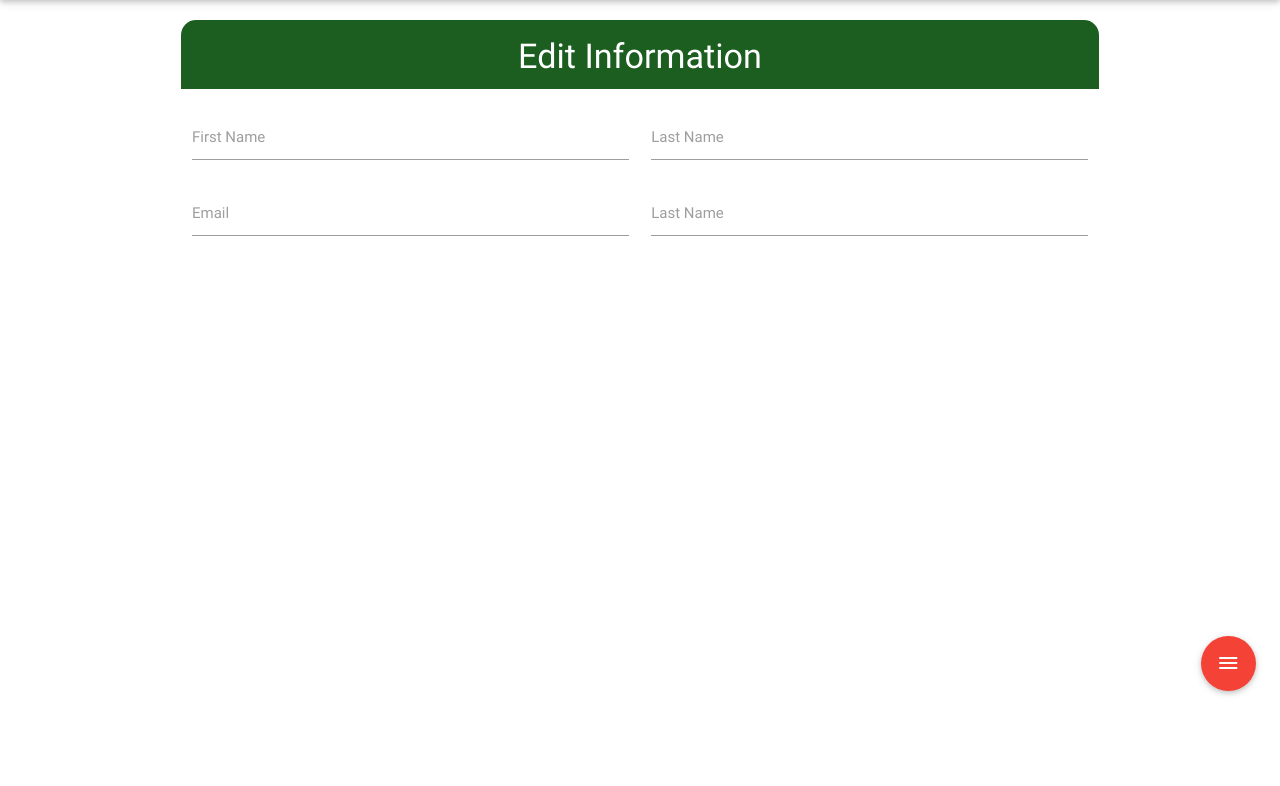
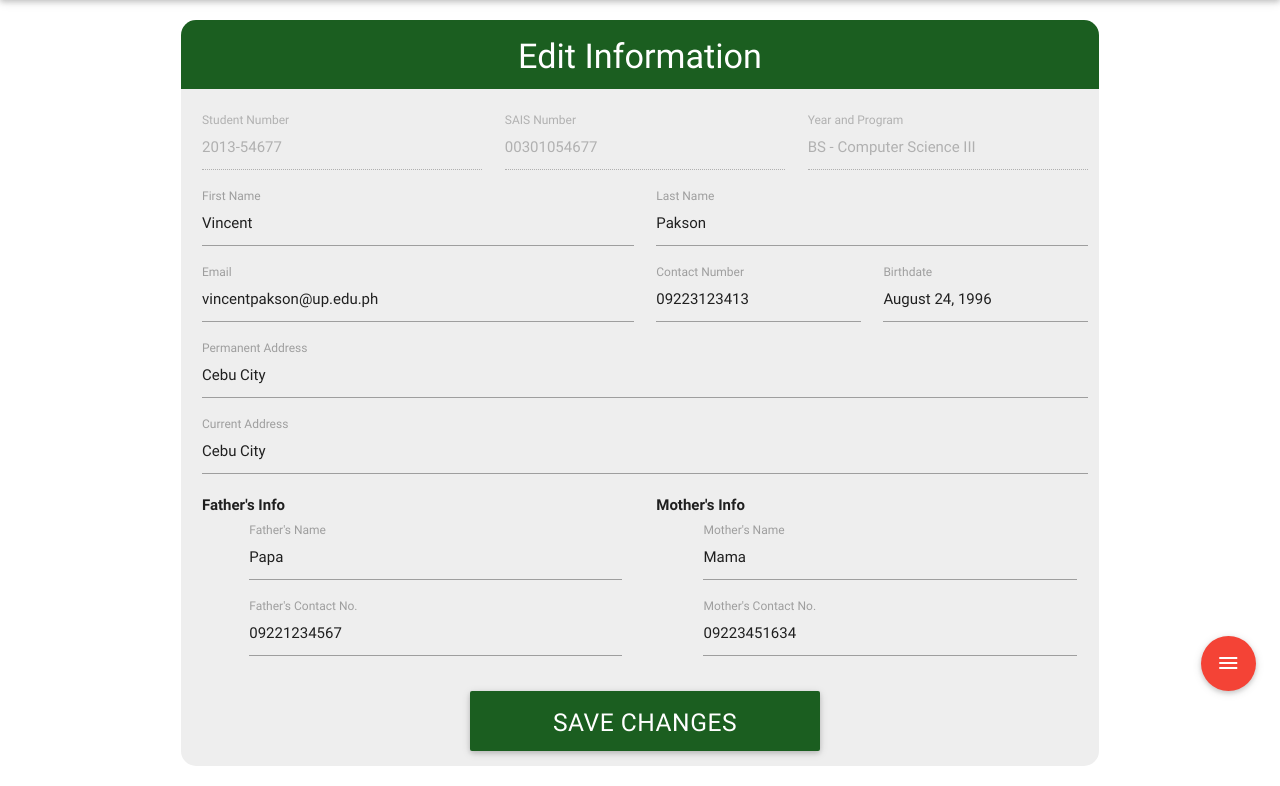
Before and after one commit to LucidComplex/sais-x, a Django app: page /edit in a window 1280 px wide. Shown: the part 64-850 px from the top of the page. Before the commit the page ends 760 px from the top, so only its background shows below. Run offline with Django 3.2, Linux system fonts and the light colour scheme; some libraries are stand-ins or nearby versions.

Commit message:
edit info but info still couldnt be saved

```diff
--- a/saisX/enrollment/templates/enrollment/edit_info.html
+++ b/saisX/enrollment/templates/enrollment/edit_info.html
@@ -9,25 +9,75 @@
   <div class="row center green darken-4 white-text head-container" >
     <h4>Edit Information</h4>
   </div>
-  <div>
-
-  </div>
-  <div class="row edit-row" >
+  <div class="row edit-row info-container grey lighten-3">
+    <div class="input-field col l4 m12 s12">
+      <input disabled type="text" class="validate" id="student_number" value = "2013-54677">
+      <label class="active" for="student_number">Student Number</label>
+    </div>
+    <div class="input-field col l4 m6 s12">
+      <input disabled type="text" class="validate" id="sais_number" value = "00301054677">
+      <label class="active" for="sais_number">SAIS Number</label>
+    </div>
+    <div class="input-field col l4 m6 s12">
+      <input disabled type="text" class="validate" id="program" value = "BS - Computer Science III">
+      <label class="active" for="program">Year and Program</label>
+    </div>
     <div class="input-field col l6 12 s12">
-      <input type="text" class="validate" id="first_name" value = "{{student.first_name}}">
+      <input type="text" class="validate" id="first_name" value = "Vincent">
       <label class="active" for="first_name">First Name</label>
     </div>
-    <div class="input-field col l6 12 s12">
-      <input type="text" class="validate" id="last_name" value = "{{student.last_name}}">
+    <div class="input-field col l6 m12 s12">
+      <input type="text" class="validate" id="last_name" value = "Pakson">
       <label class="active" for="last_name">Last Name</label>
     </div>
-    <div class="input-field col l6 12 s12">
-      <input type="text" class="validate" id="email" value = "{{student.last_name}}">
+    <div class="input-field col l6 m12 s12">
+      <input type="text" class="validate" id="email" value = "vincentpakson@up.edu.ph">
       <label class="active" for="email">Email</label>
     </div>
-    <div class="input-field col l6 12 s12">
-      <input type="text" class="validate" id="last_name" value = "{{student.last_name}}">
-      <label class="active" for="last_name">Last Name</label>
+    <div class="input-field col l3 m6 s12">
+      <input type="text" class="validate" id="contact_number" value = "09223123413">
+      <label class="active" for="contact_number">Contact Number</label>
+    </div>
+    <div class="input-field col l3 m6 s12">
+      <input type="text" class="validate" id="birthdate" value = "August 24, 1996">
+      <label class="active" for="birthdate">Birthdate</label>
+    </div>
+    <div class="input-field col l12 m12 s12">
+      <input type="text" class="validate" id="perm_address" value = "Cebu City">
+      <label class="active" for="perm_address">Permanent Address</label>
+    </div>
+    <div class="input-field col l12 m12 s12">
+      <input type="text" class="validate" id="curr_address" value = "Cebu City">
+      <label class="active" for="curr_address">Current Address</label>
+    </div>
+    <div class="col l12 m12 s12">
+      <div class="row">
+        <div class="col l6 m12 s12">
+          <h6><b>Father's Info</b></h6>
+          <div class="input-field offset-l1 col l11 m12 s12">
+            <input type="text" class="validate" id="fathers_name" value = "Papa">
+            <label class="active" for="fathers_name">Father's Name</label>
+          </div>
+          <div class="input-field offset-l1 col l11 m12 s12">
+            <input type="text" class="validate" id="fathers_contact" value = "09221234567">
+            <label class="active" for="fathers_contact">Father's Contact No.</label>
+          </div>
+        </div>
+        <div class="col l6 m12 s12">
+          <h6><b>Mother's Info</b></h6>
+          <div class="input-field offset-l1 col l11 m12 s12">
+            <input type="text" class="validate" id="mothers_name" value = "Mama">
+            <label class="active" for="mothers_name">Mother's Name</label>
+          </div>
+          <div class="input-field offset-l1 col l11 m12 s12">
+            <input type="text" class="validate" id="mothers_contact" value = "09223451634">
+            <label class="active" for="mothers_contact">Mother's Contact No.</label>
+          </div>
+        </div>
+      </div>
+    </div>
+    <div class="col 12 m12 s12 center">
+      <button class="waves-effect waves-light btn home-buttons" href=""><h5><span>Save Changes</span></h5></button>
     </div>
   </div>
 </div>
--- a/saisX/saisX/static/saisX/css/style.css
+++ b/saisX/saisX/static/saisX/css/style.css
@@ -142,4 +142,5 @@ nav .title-s {
 
 .edit-row{
   padding-top:10px;
+  padding-bottom:15px
 }
```
